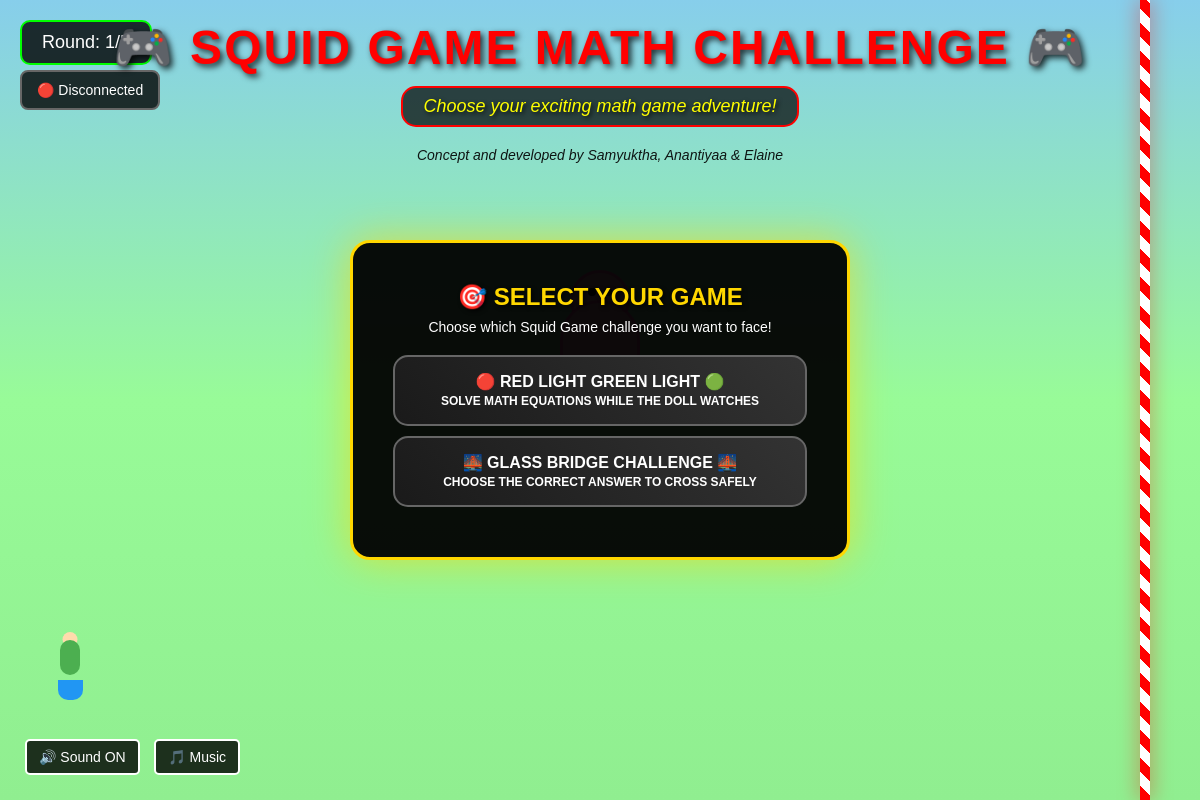
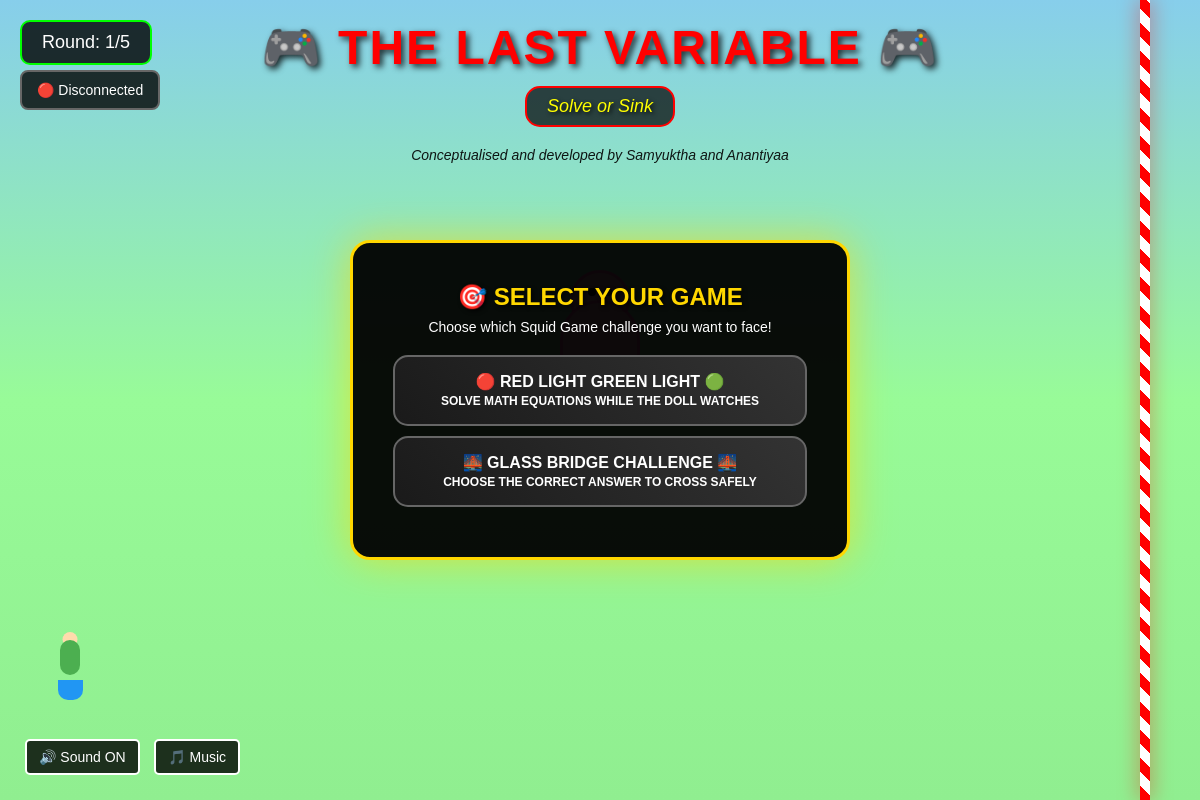
Before and after one commit to bevijai/math, an Electron app: page squid_game_red_light-2.html in a window 1200 px wide. Drawn offline with Linux system fonts and the light colour scheme.

Commit message:
Update branding: 'The Last Variable' with new title, motto, and credits

```diff
--- a/squid_game_red_light-2.html
+++ b/squid_game_red_light-2.html
@@ -3,7 +3,7 @@
 <head>
     <meta charset="UTF-8">
     <meta name="viewport" content="width=device-width, initial-scale=1.0">
-    <title>Red Light Green Light - Squid Game</title>
+    <title>The Last Variable - Solve or Sink</title>
     <style>
         * {
             margin: 0;
@@ -1035,9 +1035,9 @@
         <button class="quit-button" id="quitButton">❌ QUIT GAME</button>
 
         <div class="game-title" id="gameTitle">
-            <h1>🎮 SQUID GAME MATH CHALLENGE 🎮</h1>
-            <p class="tagline">Choose your exciting math game adventure!</p>
-            <p class="developer-credit">Concept and developed by Samyuktha, Anantiyaa & Elaine</p>
+            <h1>🎮 THE LAST VARIABLE 🎮</h1>
+            <p class="tagline">Solve or Sink</p>
+            <p class="developer-credit">Conceptualised and developed by Samyuktha and Anantiyaa</p>
         </div>
 
         <div class="main-game-selector" id="mainGameSelector">
```
